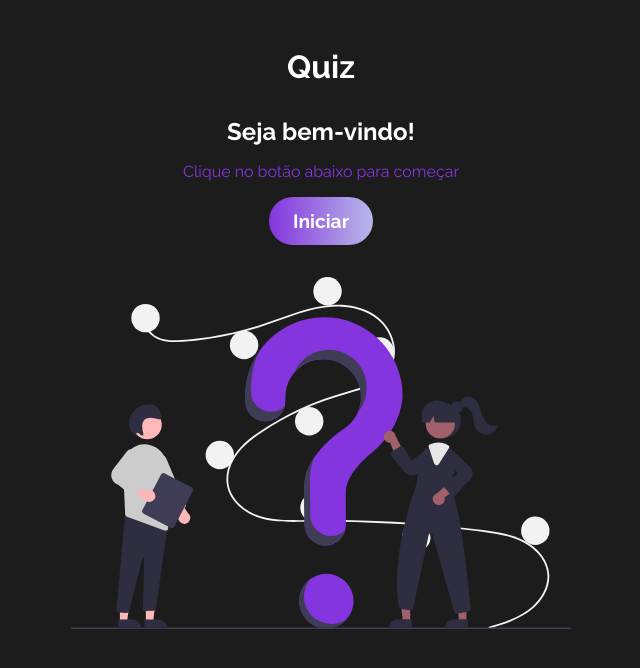
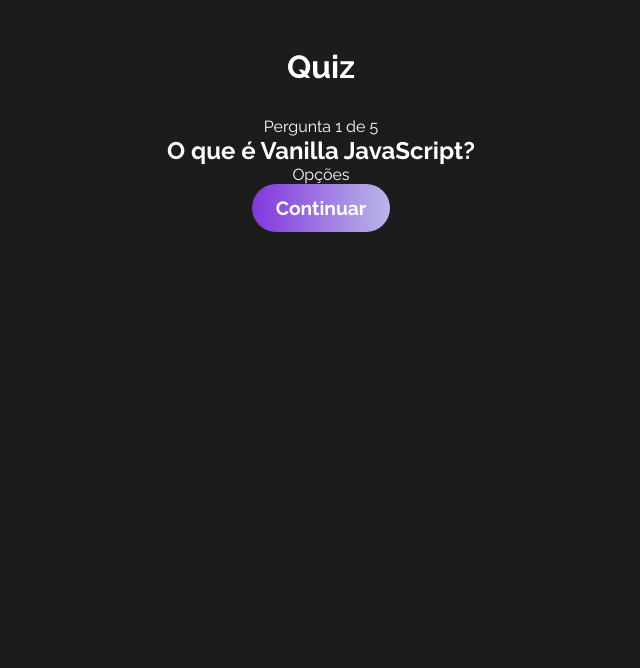
Before and after one commit to anacperdigao/quiz-com-react, a React (Create React App) app: page / in a window 1280 px wide. Both pictures are taken after a click on the button "Iniciar". Shown: the top 668 px of the page, without its empty margins (319-959 px from the left). Built offline with nearby package versions, Linux system fonts and the light colour scheme.

Commit message:
feat: montando novo componente Question

```diff
--- a/src/App.js
+++ b/src/App.js
@@ -1,15 +1,28 @@
-import React from "react";
+import React, { useContext, useEffect } from "react";
 import { GlobalStyle } from "./components/GlobalStyle";
+import Question from "./components/Question";
 import Welcome from "./components/Welcome";
+import { QuizContext } from "./context/quiz";
 
 
 function App() {
+
+  const [quizState, dispatch] = useContext(QuizContext)
+
+  // Vou embaralhar as perguntas pra nao começar igual e vai ser executado apenas uma vez
+  // quando a aplicação começa, por isso só recebe um colchetes vazios como segundo componente.
+
+  useEffect(() => {
+
+  }, [])
+
   return (
     <div className="App">
 
       <GlobalStyle />
       <h1>Quiz</h1>
-      <Welcome />
+      {quizState.gameStage === 'Start' && <Welcome />}
+      {quizState.gameStage === 'Playing' && <Question />}
 
     </div>
   );
--- /dev/null
+++ b/src/components/Question/index.jsx
@@ -0,0 +1,25 @@
+import React, { useContext } from 'react'
+import { QuizContext } from '../../context/quiz'
+
+
+
+const Question = () => {
+
+    const [quizState, dispatch] = useContext(QuizContext)
+    const currentQuestion = quizState.questions[quizState.currentQuestion]
+
+  return (
+
+    <div>
+        <p>Pergunta {quizState.currentQuestion + 1} de {quizState.questions.length}</p>
+        <h2>{currentQuestion.question}</h2>
+        <div>
+            <p>Opções</p>
+        </div>
+        <button>Continuar</button>
+    </div>
+
+  )
+}
+
+export default Question
--- a/src/context/quiz.jsx
+++ b/src/context/quiz.jsx
@@ -5,18 +5,24 @@ import questions from '../data/questions'
 const STAGES = ['Start', 'Playing', 'End'];
 
 // Determinando qual o estado inicial quando o usuário entra na aplicação
-const initialStage = {
+const initialState = {
     gameStage: STAGES[0],
     questions: questions,
+    currentQuestion: 0,
 }
 
 // O reducer utiliza dois parâmetros, primeiro o estado inicial, e depois a ação que o usuario
 // vai fazer para modificar essa estado.
+// Usei o spread operator pq eu quero manter as propriedades do objeto initialState, porem depois eu mudei
+// o gameStage para o indice [1]. Com isso eu nao perco as questions.
 const quizReducer = (state, action) => {
 
     switch (action.type) {
         case 'CHANGE_STATE':
-            return state;
+            return {
+                ...state,
+                gameStage: STAGES[1],
+            };
 
         default:
             return state;
@@ -32,7 +38,7 @@ QuizContext.displayName = 'quiz'
 export const QuizProvider = ({children}) => {
 
     // No meu provider, vou passar o reducer através do value para poder prover onde eu quiser usar.
-    const value = useReducer(quizReducer, initialStage);
+    const value = useReducer(quizReducer, initialState);
 
     return(
         <QuizContext.Provider value={value}>
```
Also changed, not shown: src/components/Question/styles.js (added).
